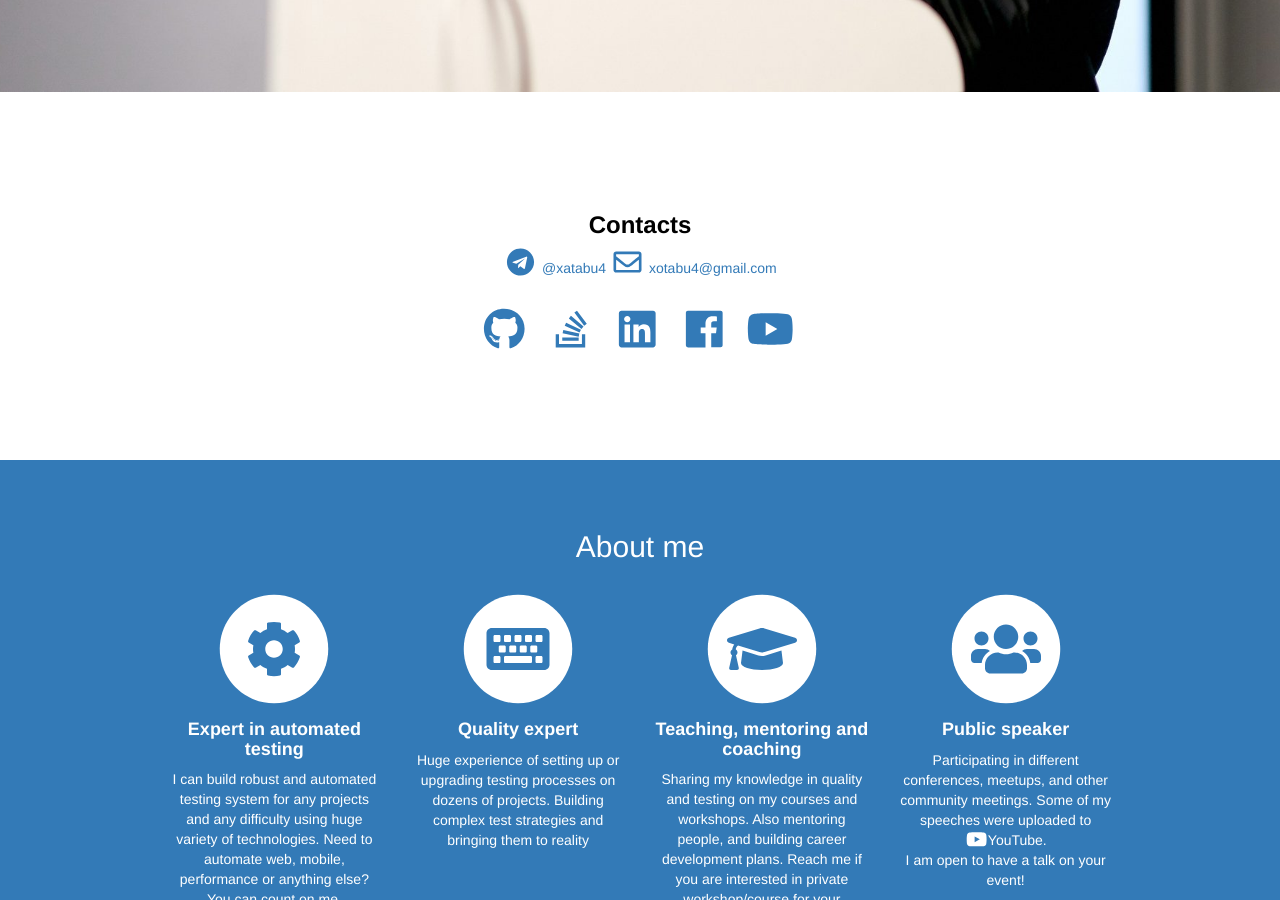
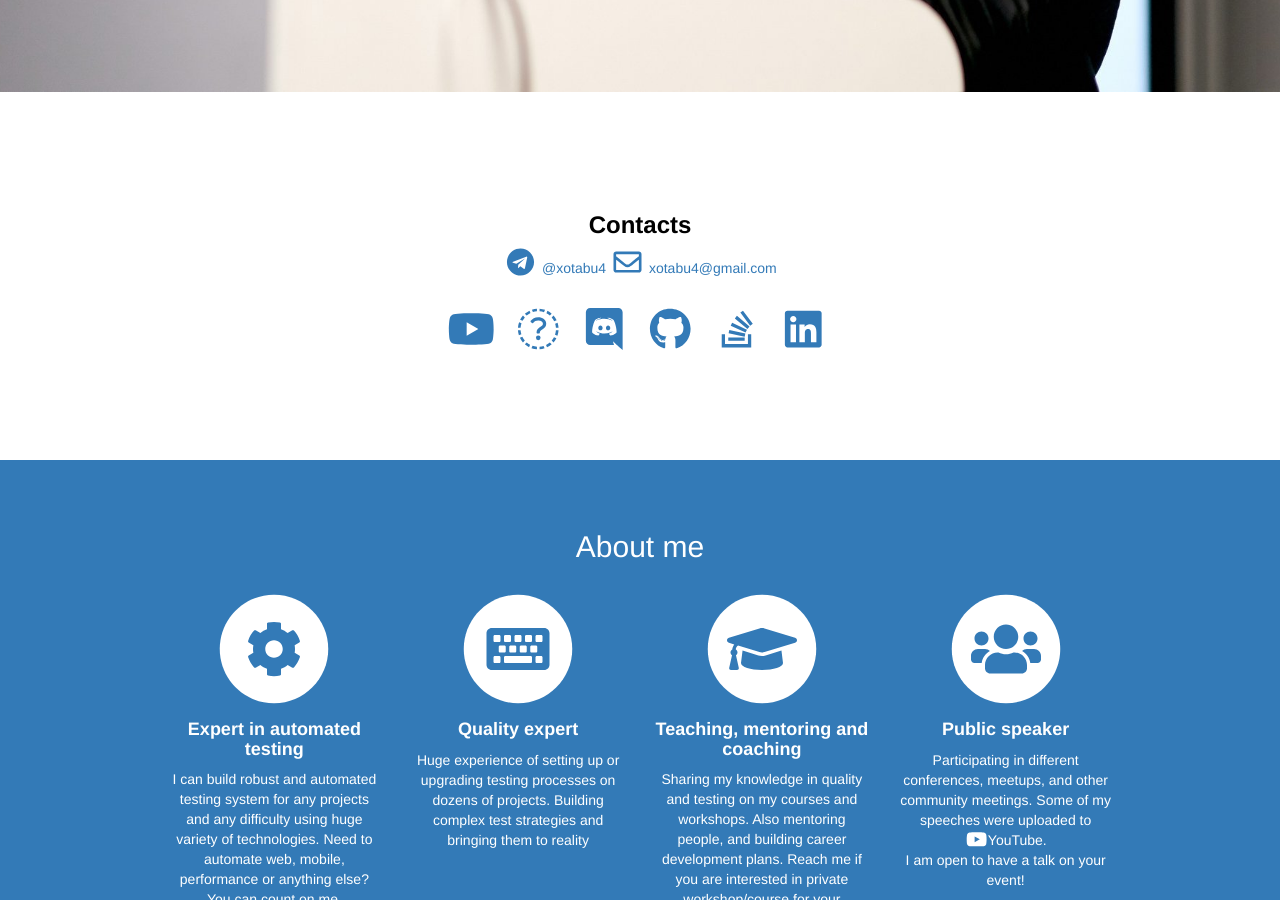
Before and after one commit to Xotabu4/xotabu4.github.io, a Jekyll site: the page index.html, which Jekyll copies as it is, in a window 1280 px wide and 900 px high, scrolled down 808 px. Built offline with Jekyll 4.4.1, drawn with Linux system fonts in a browser that asks for light colours; nearby versions of some CDN libraries.

Commit message:
Update index.html

```diff
--- a/index.html
+++ b/index.html
@@ -63,13 +63,28 @@
                     <ul class="list-unstyled">
                         <li>
                             <a href="https://telegram.me/xotabu4">
-                                <i class="fab fa-telegram fa-2x fa-fw" aria-hidden="true"></i> @xatabu4</a>
+                                <i class="fab fa-telegram fa-2x fa-fw" aria-hidden="true"></i> @xotabu4</a>
                             <a href="mailto:xotabu4@gmail.com">
                                 <i class="far fa-envelope fa-2x fa-fw"></i> xotabu4@gmail.com</a>
                         </li>
                     </ul>
                     <br>
                     <ul class="list-inline">
+                        <li>
+                            <a href="https://www.youtube.com/@Hottesting">
+                                <i class="fab fa-youtube fa-fw fa-3x"></i>
+                            </a>
+                        </li>
+                        <li>
+                            <a href="https://t.me/js_for_testing">
+                            <i class="fab fa-telegram fa-fw fa-3x"> Hot testing community</i>
+                        </a>
+                        </li>
+                        <li>
+                            <a href="https://discord.gg/MTC2VpFTtx">
+                                <i class="fab fa-discord fa-fw fa-3x"></i>
+                            </a>
+                        </li>
                         <li>
                             <a href="https://www.github.com/xotabu4">
                                 <i class="fab fa-github fa-fw fa-3x"></i>
@@ -83,16 +98,6 @@
                         <li>
                             <a href="https://ua.linkedin.com/in/oleksandrkhotemskyi">
                                 <i class="fab fa-linkedin fa-fw fa-3x"></i>
-                            </a>
-                        </li>
-                        <li>
-                            <a href="https://www.facebook.com/OleksandrKhotemskyi/">
-                                <i class="fab fa-facebook fa-fw fa-3x"></i>
-                            </a>
-                        </li>
-                        <li>
-                            <a href="https://www.youtube.com/@Hottesting">
-                                <i class="fab fa-youtube fa-fw fa-3x"></i>
                             </a>
                         </li>
                     </ul>
```
